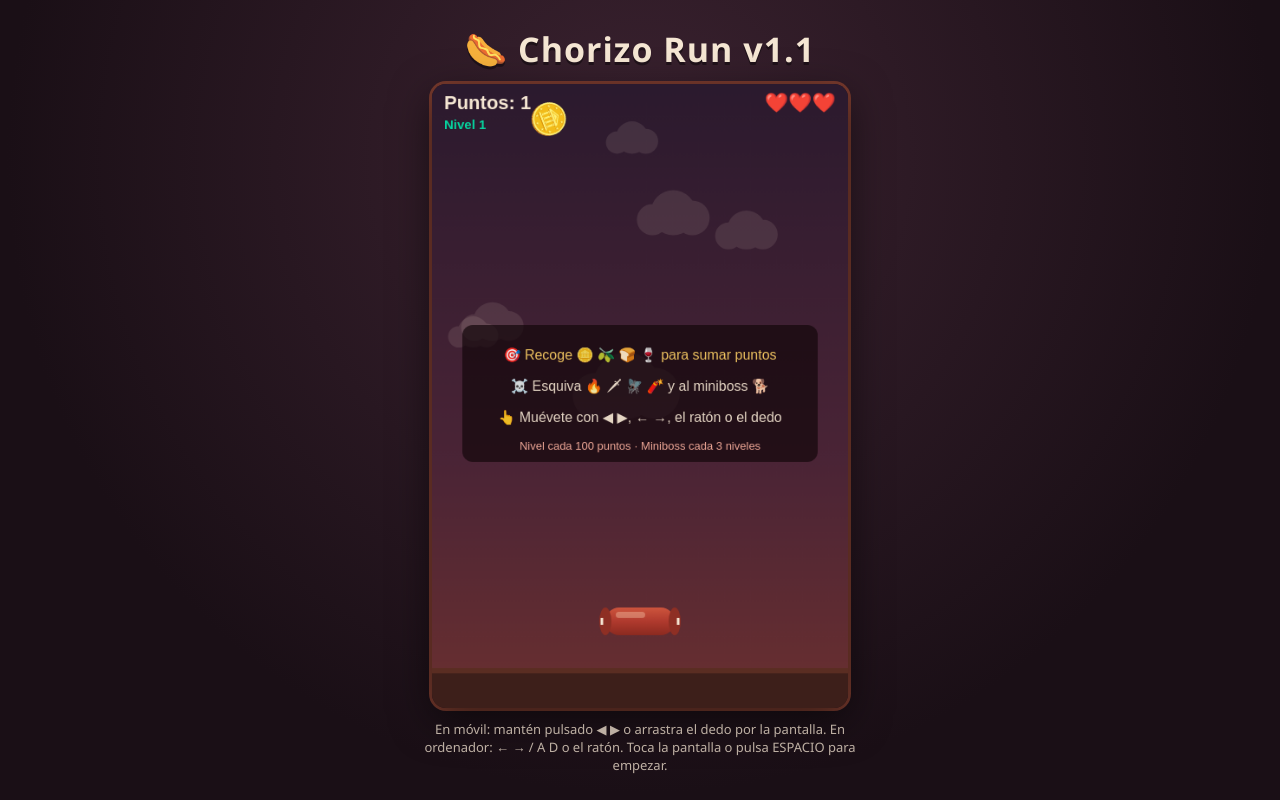
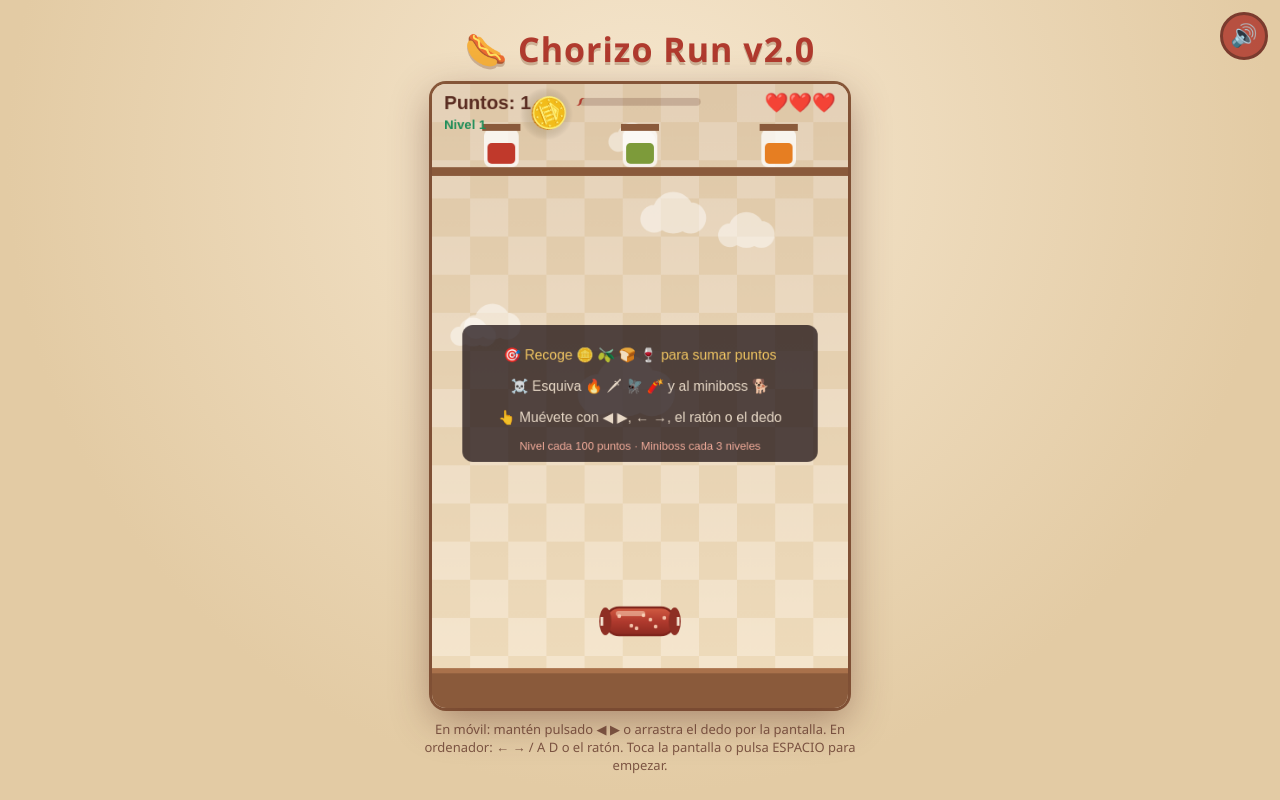
Before and after one commit to 6vv49y678t-design/Chorizo, a plain HTML site: page index.html in a window 1280 px wide. Both pictures are taken after a click on the element "Chorizo Run". Drawn offline with Linux system fonts and the light colour scheme; animation ran at ten frames a second.

Commit message:
Chorizo Run v2.0 (rework): cocina, HUD con progreso, controles superpuestos y musica
- Estetica de cocina: azulejos, estanteria con tarros, encimera, chorizo redibujado y halos en objetos
- HUD con barra de progreso al siguiente nivel y colores a juego
- Dificultad inicial mas suave y subida gradual
- Botones tactiles ◀ ▶ superpuestos en las esquinas inferiores de la pantalla
- Musica de fondo chiptune (WebAudio) con boton 🔊/🔇 para silenciar
- Nuevo objeto ⭐ (+50, muy raro)
- README actualizado (reglas v2.0 e historial)

Co-authored-by: 6vv49y678t-design <6vv49y678t-design@users.noreply.github.com>

```diff
--- a/game.js
+++ b/game.js
@@ -8,7 +8,7 @@
 
   const BEST_KEY = "chorizoRunBest";
 
-  const VERSION = "v1.1";
+  const VERSION = "v2.0";
   const LEVEL_STEP = 100;
   const BOSS_EVERY = 3;
   const BOSS_TIME = 12;
@@ -19,6 +19,7 @@
     { emoji: "🫒", points: 5, weight: 4 },
     { emoji: "🍞", points: 20, weight: 2 },
     { emoji: "🍷", points: 30, weight: 1 },
+    { emoji: "⭐", points: 50, weight: 1 },
   ];
   const BAD = ["🔥", "🗡", "🪰", "🧨"];
 
@@ -37,6 +38,9 @@
   let banner = null;
   let intro = 0;
   let audioCtx = null;
+  let musicOn = true;
+  let musicStep = 0;
+  const BASSLINE = [220, 0, 220, 261.63, 0, 196, 220, 0, 220, 0, 293.66, 0, 261.63, 0, 196, 0];
 
   const player = { x: W / 2, y: H - 100, r: 26, tilt: 0 };
   let items = [];
@@ -58,7 +62,7 @@
       const AC = window.AudioContext || window.webkitAudioContext;
       if (AC) audioCtx = new AC();
     }
-    if (audioCtx && audioCtx.state === "suspended") audioCtx.resume();
+    if (audioCtx && audioCtx.state === "suspended" && musicOn) audioCtx.resume();
   }
 
   function beep(freq, dur, type, gain, when = 0) {
@@ -175,14 +179,14 @@
   }
 
   function spawnItem() {
-    const badChance = Math.min(0.55, 0.28 + elapsed * 0.006 + (boss ? 0.12 : 0));
+    const badChance = Math.min(0.5, 0.22 + elapsed * 0.005 + (boss ? 0.12 : 0));
     const isBad = Math.random() < badChance;
     const good = isBad ? null : pickGood();
     const emoji = isBad ? BAD[Math.floor(Math.random() * BAD.length)] : good.emoji;
     items.push({
       x: 30 + Math.random() * (W - 60),
       y: -30,
-      vy: 180 + elapsed * 7 + (level - 1) * 25 + Math.random() * 60,
+      vy: 160 + elapsed * 6 + (level - 1) * 20 + Math.random() * 60,
       r: isBad ? (emoji === "🧨" ? 25 : 20) : 18,
       emoji,
       good: !isBad,
@@ -233,7 +237,7 @@
     const newLevel = Math.floor(score / LEVEL_STEP) + 1;
     if (newLevel > level) {
       level = newLevel;
-      banner = { text: `¡NIVEL ${level}!`, time: 1.6, color: "#06d6a0" };
+      banner = { text: `¡NIVEL ${level}!`, time: 1.6, color: "#1e8e5a" };
       sfx("level");
       if (level % BOSS_EVERY === 0 && !boss) startMiniboss();
     }
@@ -289,11 +293,11 @@
     spawnTimer -= dt;
     if (spawnTimer <= 0) {
       spawnItem();
-      const base = Math.max(0.3, 0.85 - elapsed * 0.012 - (level - 1) * 0.03);
+      const base = Math.max(0.34, 1.0 - elapsed * 0.01 - (level - 1) * 0.03);
       spawnTimer = base * (boss ? 0.55 : 1) * (0.7 + Math.random() * 0.6);
     }
 
-    const fallBoost = Math.min(380, elapsed * 7);
+    const fallBoost = Math.min(340, elapsed * 6);
     for (let i = items.length - 1; i >= 0; i--) {
       const it = items[i];
       it.y += (it.vy + fallBoost * 0.4) * dt;
@@ -343,25 +347,48 @@
   }
 
   function drawBackground() {
-    const g = ctx.createLinearGradient(0, 0, 0, H);
-    g.addColorStop(0, "#2b1a2e");
-    g.addColorStop(0.6, "#4a2436");
-    g.addColorStop(1, "#6b3030");
-    ctx.fillStyle = g;
-    ctx.fillRect(0, 0, W, H);
+    for (let ty = 0; ty < H - 46; ty += 44) {
+      for (let tx = 0; tx < W; tx += 44) {
+        ctx.fillStyle = ((tx + ty) / 44) % 2 === 0 ? "#f6e7cf" : "#efdcbc";
+        ctx.fillRect(tx, ty, 44, 44);
+      }
+    }
+    const shade = ctx.createLinearGradient(0, 0, 0, H);
+    shade.addColorStop(0, "rgba(120, 72, 40, 0.14)");
+    shade.addColorStop(1, "rgba(120, 72, 40, 0)");
+    ctx.fillStyle = shade;
+    ctx.fillRect(0, 0, W, H - 46);
 
-    ctx.fillStyle = "rgba(255, 235, 210, 0.10)";
+    ctx.fillStyle = "rgba(255, 255, 255, 0.45)";
     for (const c of clouds) {
       ctx.beginPath();
-      ctx.arc(c.x, c.y, 26 * c.s, 0, Math.PI * 2);
-      ctx.arc(c.x + 22 * c.s, c.y + 6 * c.s, 20 * c.s, 0, Math.PI * 2);
-      ctx.arc(c.x - 24 * c.s, c.y + 8 * c.s, 18 * c.s, 0, Math.PI * 2);
+      ctx.arc(c.x, c.y, 24 * c.s, 0, Math.PI * 2);
+      ctx.arc(c.x + 20 * c.s, c.y + 6 * c.s, 18 * c.s, 0, Math.PI * 2);
+      ctx.arc(c.x - 22 * c.s, c.y + 7 * c.s, 16 * c.s, 0, Math.PI * 2);
       ctx.fill();
     }
 
-    ctx.fillStyle = "#3d1f1a";
+    ctx.fillStyle = "#8a5a3b";
+    ctx.fillRect(0, 96, W, 10);
+    const jars = [
+      { x: 80, color: "#c0392b" },
+      { x: W / 2, color: "#7d9b3a" },
+      { x: W - 80, color: "#e67e22" },
+    ];
+    for (const j of jars) {
+      ctx.fillStyle = "rgba(255, 255, 255, 0.75)";
+      roundRect(j.x - 20, 52, 40, 44, 8);
+      ctx.fill();
+      ctx.fillStyle = j.color;
+      roundRect(j.x - 16, 68, 32, 24, 5);
+      ctx.fill();
+      ctx.fillStyle = "#8a5a3b";
+      ctx.fillRect(j.x - 22, 46, 44, 8);
+    }
+
+    ctx.fillStyle = "#8a5a3b";
     ctx.fillRect(0, H - 46, W, 46);
-    ctx.fillStyle = "#5a2d22";
+    ctx.fillStyle = "#a9714b";
     ctx.fillRect(0, H - 46, W, 6);
   }
 
@@ -373,12 +400,15 @@
     if (blink) ctx.globalAlpha = 0.35;
 
     const grad = ctx.createLinearGradient(0, -22, 0, 22);
-    grad.addColorStop(0, "#d95f43");
+    grad.addColorStop(0, "#e0694a");
     grad.addColorStop(0.5, "#b03a2e");
     grad.addColorStop(1, "#7e241b");
     ctx.fillStyle = grad;
     roundRect(-40, -16, 80, 32, 16);
     ctx.fill();
+    ctx.strokeStyle = "#7e241b";
+    ctx.lineWidth = 2.5;
+    ctx.stroke();
 
     ctx.fillStyle = "#8e2f24";
     ctx.beginPath();
@@ -386,17 +416,25 @@
     ctx.ellipse(40, 0, 7, 16, 0, 0, Math.PI * 2);
     ctx.fill();
 
+    ctx.fillStyle = "#f2c1a8";
+    const specks = [[-24, -6], [-10, 5], [4, -7], [18, 6], [28, -4], [-4, 8], [12, -2]];
+    for (const [sx, sy] of specks) {
+      ctx.beginPath();
+      ctx.arc(sx, sy, 2.2, 0, Math.PI * 2);
+      ctx.fill();
+    }
+
     ctx.strokeStyle = "#f5e6d3";
     ctx.lineWidth = 3;
     ctx.beginPath();
-    ctx.moveTo(-44, -4);
-    ctx.lineTo(-44, 4);
-    ctx.moveTo(44, -4);
-    ctx.lineTo(44, 4);
+    ctx.moveTo(-44, -5);
+    ctx.lineTo(-44, 5);
+    ctx.moveTo(44, -5);
+    ctx.lineTo(44, 5);
     ctx.stroke();
 
-    ctx.fillStyle = "rgba(255, 220, 190, 0.35)";
-    roundRect(-28, -11, 34, 7, 3.5);
+    ctx.fillStyle = "rgba(255, 224, 196, 0.5)";
+    roundRect(-28, -12, 34, 6, 3);
     ctx.fill();
 
     ctx.restore();
@@ -416,6 +454,13 @@
     ctx.textAlign = "center";
     ctx.textBaseline = "middle";
     for (const it of items) {
+      const glow = ctx.createRadialGradient(it.x, it.y, 2, it.x, it.y, it.r * 1.7);
+      glow.addColorStop(0, it.good ? "rgba(255, 209, 102, 0.45)" : "rgba(230, 57, 70, 0.35)");
+      glow.addColorStop(1, "rgba(0, 0, 0, 0)");
+      ctx.fillStyle = glow;
+      ctx.beginPath();
+      ctx.arc(it.x, it.y, it.r * 1.7, 0, Math.PI * 2);
+      ctx.fill();
       ctx.save();
       ctx.translate(it.x, it.y);
       ctx.rotate(it.rot * 0.4);
@@ -453,15 +498,24 @@
   function drawHUD() {
     ctx.textAlign = "left";
     ctx.textBaseline = "top";
-    ctx.fillStyle = "#f5e6d3";
+    ctx.fillStyle = "#5a2d22";
     ctx.font = "bold 22px sans-serif";
     ctx.fillText(`Puntos: ${Math.floor(score)}`, 14, 12);
     ctx.font = "bold 15px sans-serif";
-    ctx.fillStyle = "#06d6a0";
+    ctx.fillStyle = "#1e8e5a";
     ctx.fillText(`Nivel ${level}`, 14, 40);
     if (combo >= 3) {
-      ctx.fillStyle = "#ff9f1c";
+      ctx.fillStyle = "#d35400";
       ctx.fillText(`🔥 Combo x${combo}`, 14, 60);
+    }
+    const prog = (score % LEVEL_STEP) / LEVEL_STEP;
+    ctx.fillStyle = "rgba(90, 45, 34, 0.22)";
+    roundRect(W / 2 - 70, 16, 140, 9, 4.5);
+    ctx.fill();
+    if (prog > 0) {
+      ctx.fillStyle = "#b03a2e";
+      roundRect(W / 2 - 70, 16, 140 * prog, 9, 4.5);
+      ctx.fill();
     }
     ctx.textAlign = "right";
     ctx.font = "22px serif";
@@ -477,15 +531,18 @@
   }
 
   function drawMenu() {
-    centerText(`🌭 CHORIZO RUN ${VERSION} 🌭`, H / 2 - 120, 34, "#ffd166");
-    centerText("Recoge 🪙 🫒 🍞 🍷 y esquiva 🔥 🗡 🪰 🧨.", W / 2, H / 2 - 48, 16, "#f5e6d3", false);
-    centerText(`Nivel cada ${LEVEL_STEP} puntos · 🐕 miniboss cada ${BOSS_EVERY} niveles.`, W / 2, H / 2 - 20, 16, "#f5e6d3", false);
-    centerText(`Récord: ${best}`, W / 2, H / 2 + 30, 20, "#ffb4a2");
+    ctx.fillStyle = "rgba(255, 252, 245, 0.85)";
+    roundRect(W / 2 - 210, H / 2 - 165, 420, 330, 16);
+    ctx.fill();
+    centerText(`🌭 CHORIZO RUN ${VERSION} 🌭`, H / 2 - 120, 34, "#b03a2e");
+    centerText("Recoge 🪙 🫒 🍞 🍷 ⭐ y esquiva 🔥 🗡 🪰 🧨.", W / 2, H / 2 - 48, 16, "#5a2d22", false);
+    centerText(`Nivel cada ${LEVEL_STEP} puntos · 🐕 miniboss cada ${BOSS_EVERY} niveles.`, W / 2, H / 2 - 20, 16, "#5a2d22", false);
+    centerText(`Récord: ${best}`, W / 2, H / 2 + 30, 20, "#8a5a3b");
     const pulse = 1 + Math.sin(performance.now() / 300) * 0.05;
     ctx.save();
     ctx.translate(W / 2, H / 2 + 110);
     ctx.scale(pulse, pulse);
-    centerText("Pulsa ESPACIO o toca para jugar", 0, 20, "#ffffff");
+    centerText("Pulsa ESPACIO o toca para jugar", 0, 20, "#b03a2e");
     ctx.restore();
   }
 
@@ -620,6 +677,29 @@
   bindHoldButton("btn-left", "left");
   bindHoldButton("btn-right", "right");
 
+  const btnSound = document.getElementById("btn-sound");
+  const updateSoundBtn = () => {
+    btnSound.textContent = musicOn ? "🔊" : "🔇";
+  };
+  btnSound.addEventListener("click", (e) => {
+    e.preventDefault();
+    ensureAudio();
+    musicOn = !musicOn;
+    if (audioCtx) {
+      if (musicOn) audioCtx.resume();
+      else audioCtx.suspend();
+    }
+    updateSoundBtn();
+  });
+  updateSoundBtn();
+
+  setInterval(() => {
+    if (!audioCtx || !musicOn || state !== "playing") return;
+    const f = BASSLINE[musicStep % BASSLINE.length];
+    if (f) beep(f, 0.14, "triangle", 0.045);
+    musicStep += 1;
+  }, 160);
+
   resize();
   window.addEventListener("resize", resize);
   initClouds();
--- a/index.html
+++ b/index.html
@@ -3,12 +3,13 @@
 <head>
   <meta charset="UTF-8">
   <meta name="viewport" content="width=device-width, initial-scale=1.0, maximum-scale=1.0, user-scalable=no">
-  <title>Chorizo Run v1.1</title>
+  <title>Chorizo Run v2.0</title>
   <link rel="stylesheet" href="style.css">
 </head>
 <body>
   <main class="wrap">
-    <h1 class="title">🌭 Chorizo Run v1.1</h1>
+    <h1 class="title">🌭 Chorizo Run v2.0</h1>
+    <button id="btn-sound" class="sound-btn" type="button" aria-label="Activar o silenciar el sonido">🔊</button>
     <canvas id="game" width="480" height="720" aria-label="Chorizo Run"></canvas>
     <div class="controls" id="controls">
       <button id="btn-left" type="button" aria-label="Mover a la izquierda">◀</button>
--- a/style.css
+++ b/style.css
@@ -9,9 +9,9 @@ body {
   display: flex;
   align-items: center;
   justify-content: center;
-  background: radial-gradient(circle at 50% 20%, #3b2230 0%, #1a0f16 70%);
+  background: radial-gradient(circle at 50% 20%, #f6e7cf 0%, #e3cba4 70%);
   font-family: "Segoe UI", system-ui, sans-serif;
-  color: #f5e6d3;
+  color: #5a2d22;
   overscroll-behavior: none;
   user-select: none;
   -webkit-user-select: none;
@@ -29,15 +29,16 @@ body {
 .title {
   font-size: clamp(22px, 5vw, 34px);
   letter-spacing: 1px;
-  text-shadow: 0 3px 0 rgba(0, 0, 0, 0.4);
+  color: #b03a2e;
+  text-shadow: 0 3px 0 rgba(138, 90, 59, 0.35);
 }
 
 #game {
   width: min(480px, 94vw, 52vh);
   height: auto;
   border-radius: 14px;
-  box-shadow: 0 12px 40px rgba(0, 0, 0, 0.55), 0 0 0 3px #7a3b2e;
-  background: #241019;
+  box-shadow: 0 12px 40px rgba(90, 45, 34, 0.45), 0 0 0 3px #8a5a3b;
+  background: #f6e7cf;
   touch-action: none;
   cursor: pointer;
 }
@@ -51,8 +52,14 @@ body {
 
 .controls {
   display: none;
-  gap: 28px;
-  margin-top: 4px;
+  position: fixed;
+  left: 0;
+  right: 0;
+  bottom: 16px;
+  justify-content: space-between;
+  padding: 0 20px;
+  pointer-events: none;
+  z-index: 5;
 }
 
 body.touch .controls {
@@ -60,19 +67,35 @@ body.touch .controls {
 }
 
 .controls button {
-  width: 84px;
-  height: 84px;
+  pointer-events: auto;
+  width: 92px;
+  height: 92px;
   border-radius: 50%;
-  font-size: 30px;
+  font-size: 34px;
   line-height: 1;
   border: 3px solid #7a3b2e;
-  background: #b03a2e;
+  background: rgba(176, 58, 46, 0.6);
   color: #f5e6d3;
   touch-action: none;
   cursor: pointer;
 }
 
 .controls button:active {
-  background: #d95f43;
+  background: rgba(217, 95, 67, 0.9);
   transform: scale(0.95);
 }
+
+.sound-btn {
+  position: fixed;
+  top: 12px;
+  right: 12px;
+  z-index: 6;
+  width: 48px;
+  height: 48px;
+  border-radius: 50%;
+  font-size: 22px;
+  line-height: 1;
+  border: 3px solid #7a3b2e;
+  background: rgba(176, 58, 46, 0.85);
+  cursor: pointer;
+}
```
Also changed, not shown: 1 other file.
